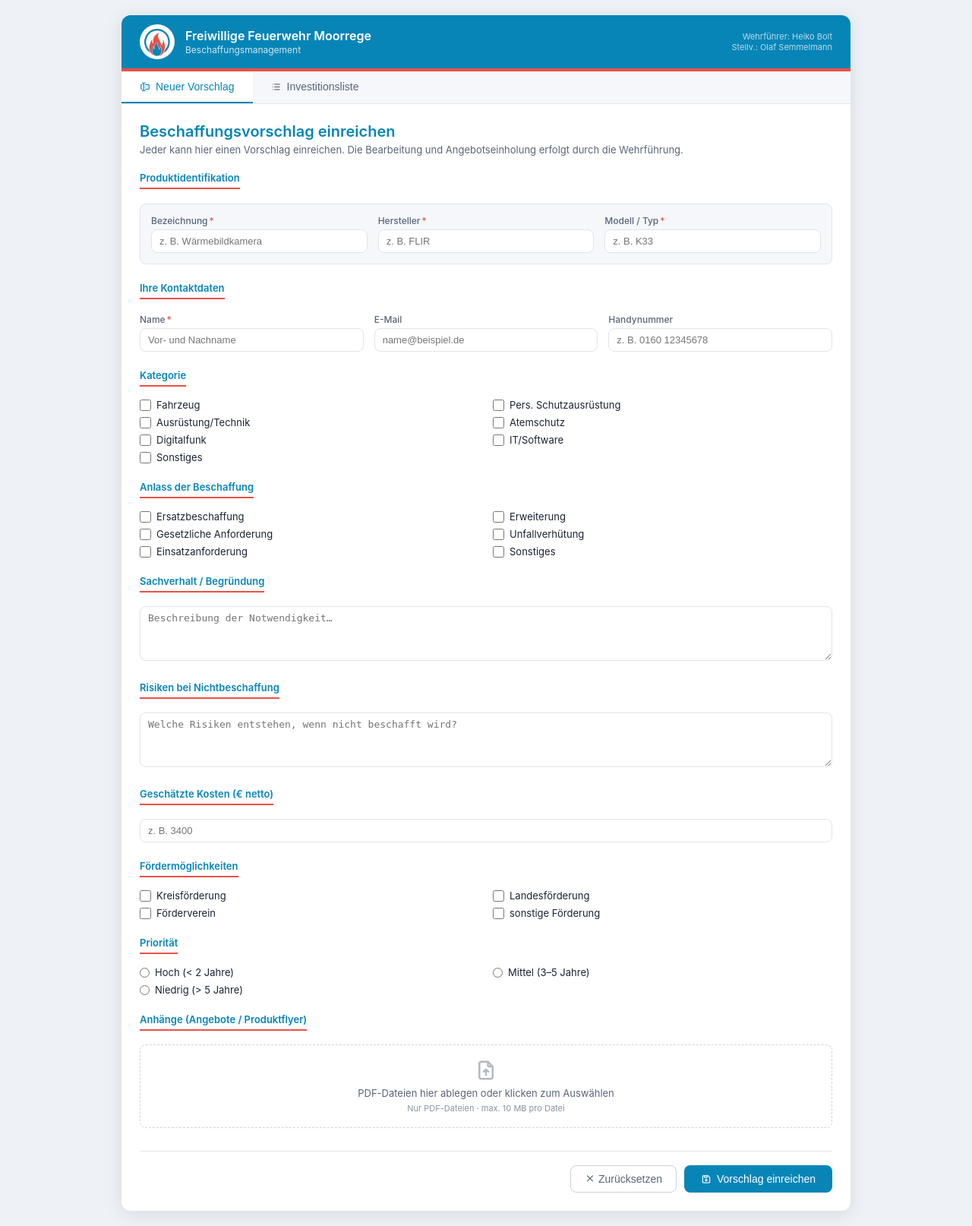
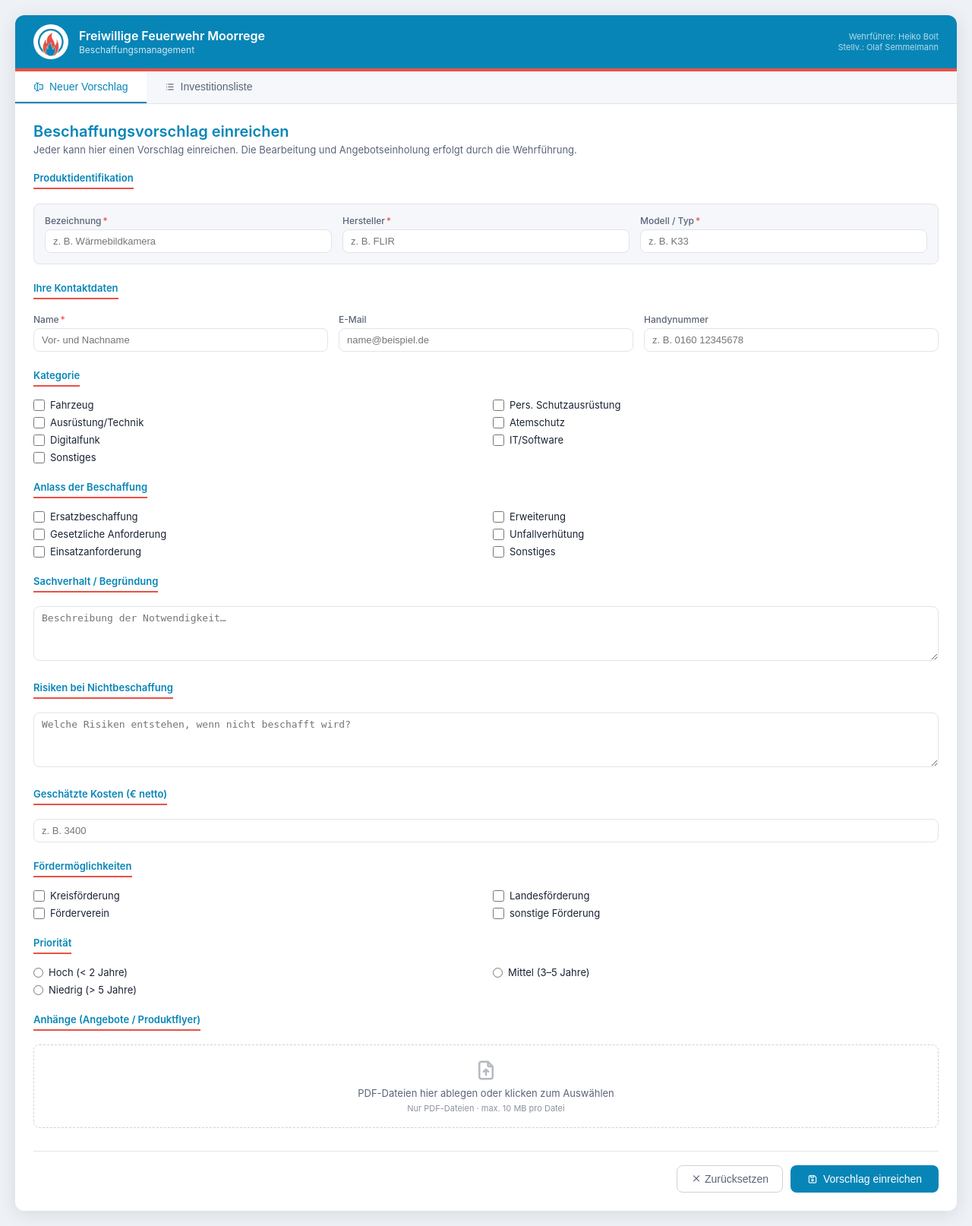
Before and after one commit to nikc112/feuerwehr-beschaffungstool, a Flask app: page / in a window 1280 px wide. Shown: the whole page at 76% size. Run offline with Flask 3, Linux system fonts and the light colour scheme; tables that the repository leaves empty hold one stand-in row (values such as "Sample post"); parts of the project's set-up code (start-up, migrations or seed data) failed here and were passed over.

Commit message:
Layout: App-Container auf 1400px verbreitern
Damit die inhaltsbreite Investitionsliste auf dem Desktop ohne
horizontales Scrollen reinpasst (max-width 960 -> 1400px). Inhalt
bleibt zentriert; Mobil-/Karten-Ansicht unveraendert.

Co-Authored-By: Claude Opus 4.8 <noreply@anthropic.com>

```diff
--- a/app/templates/index.html
+++ b/app/templates/index.html
@@ -17,7 +17,7 @@
 :root{--ff-blue:#0785B7;--ff-blue-light:#0a9fd6;--ff-red:#E95146;--bg:#ffffff;--bg2:#f5f7fa;--border:#e0e4ea;--border2:#cdd2db;--text:#1a2233;--text2:#5a6478;--radius:8px;--radius-lg:12px;}
 *{box-sizing:border-box;margin:0;padding:0;}
 body{font-family:-apple-system,BlinkMacSystemFont,'Segoe UI',sans-serif;background:#eef2f7;min-height:100vh;padding:20px;}
-.app-wrap{max-width:960px;margin:0 auto;background:var(--bg);border-radius:var(--radius-lg);box-shadow:0 4px 24px rgba(0,0,0,.10);overflow:hidden;}
+.app-wrap{max-width:1400px;margin:0 auto;background:var(--bg);border-radius:var(--radius-lg);box-shadow:0 4px 24px rgba(0,0,0,.10);overflow:hidden;}
 .header{background:var(--ff-blue);color:white;padding:12px 24px;display:flex;align-items:center;justify-content:space-between;}
 .header-left{display:flex;align-items:center;gap:14px;}
 .header-logo{width:46px;height:46px;border-radius:50%;background:white;display:flex;align-items:center;justify-content:center;overflow:hidden;flex-shrink:0;padding:3px;}
```
